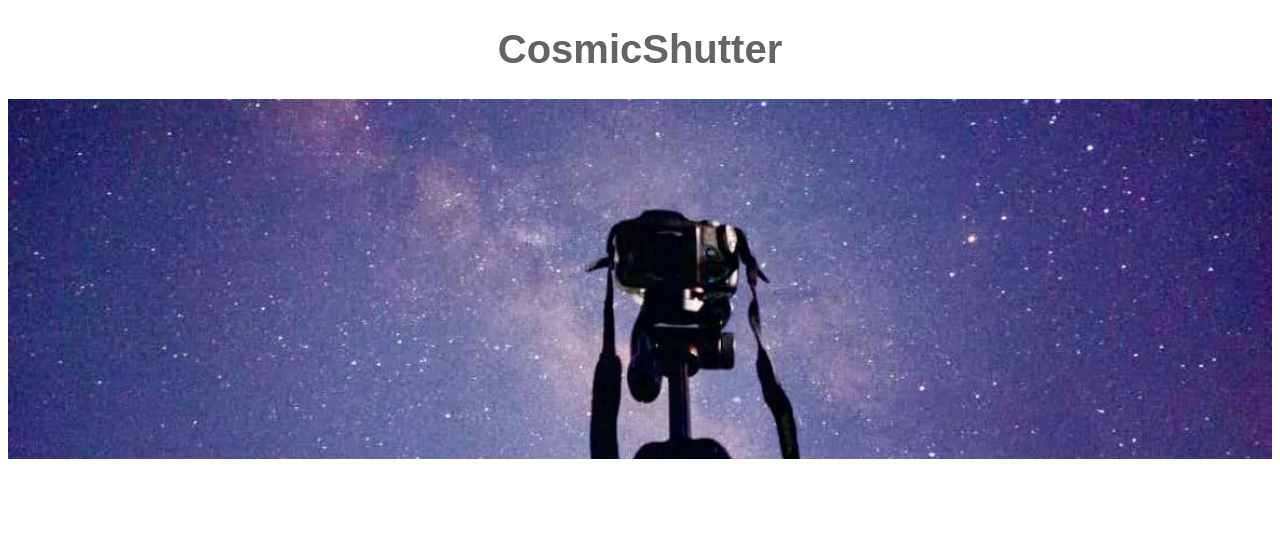
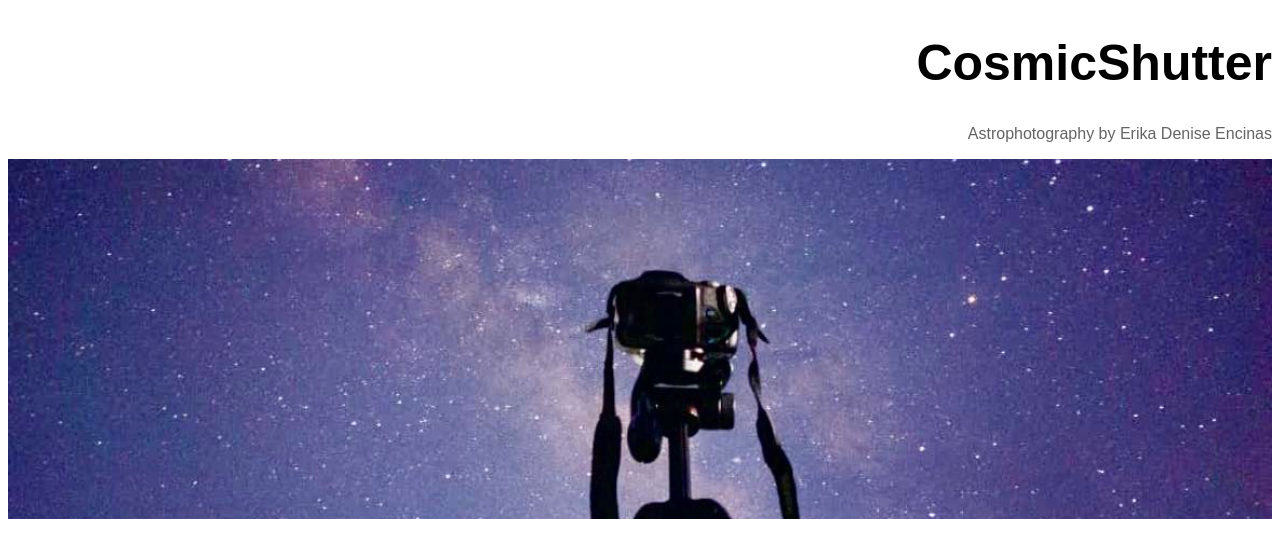
Before and after one commit to astrodenise/astrophotography-website, a Flask app: page / in a window 1280 px wide. Shown: the top 558 px of the page. Run offline with Flask 3, Linux system fonts and the light colour scheme.

Commit message:
created an html

```diff
--- a/templates/home.html
+++ b/templates/home.html
@@ -4,10 +4,9 @@
         <title>CosmicShutter</title>
         <style>
             h1 {
-                text-align: center;
-                font-size: 40px;
+                text-align: right;
+                font-size: 50px;
                 font-family: Arial;
-                color: rgb(100, 100, 100)
             }
 
                 #banner {
@@ -16,11 +15,17 @@
                     object-fit:cover;
                     margin-bottom: 16px;
       }
-
+            p {
+                text-align: right;
+                font-size: 10;
+                font-family: Arial;
+                color: rgb(100, 100, 100)
+            }
         </style>
     </head>
     <body>
        <h1>CosmicShutter</h1>
+       <p> Astrophotography by Erika Denise Encinas<p>
        <img id="banner" src="http://127.0.0.1:5000/static/milkyway.jpg">
     </body>
 </html>
```
